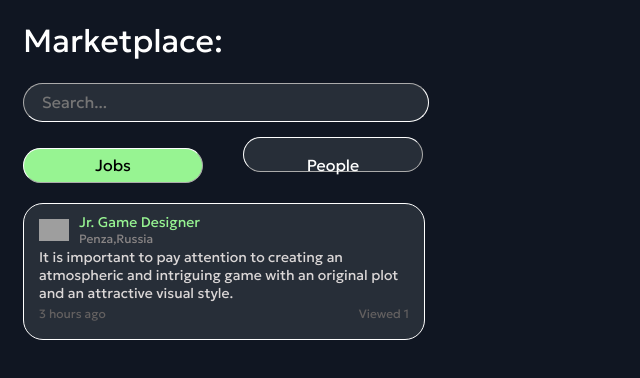
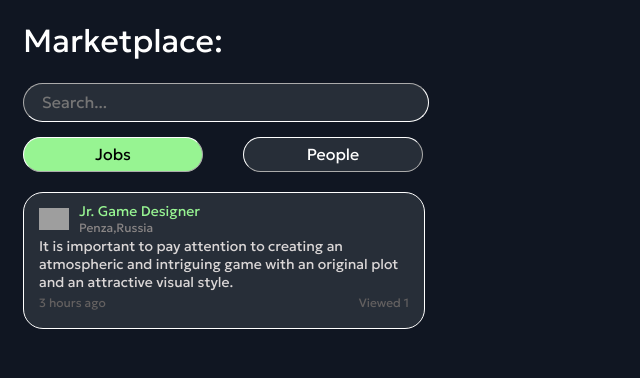
Before and after one commit to MatveyVue/Test, a Vue app: page / in a window 1280 px wide. Shown: the top 378 px of the page, without its empty margins (0-640 px from the left). Built offline with nearby package versions, Linux system fonts and the light colour scheme; grey boxes are pictures that could not be loaded.

Commit message:
Update App.vue

```diff
--- a/src/App.vue
+++ b/src/App.vue
@@ -3,7 +3,7 @@
   <h1 style="font-family: Geologica; color: white; font-weight: normal;">Marketplace:</h1>
   <input style="font-family: Geologica; font-weight: normal; font-size: 16px" placeholder="    Search..."><br>
   <button class="job"><p style="font-family: Geologica; font-weight: normal; color: Black; font-size: 16px; margin-top: 5px;">Jobs</p></button>
-  <button class="peop"><p style="font-family: Geologica; color: White; font-weight: normal; font-size: 16px;">People</p></button>
+  <button class="peop"><p style="font-family: Geologica; color: White; font-weight: normal; font-size: 16px; margin-top: 5px;">People</p></button>
   </div>
 
   <div class="jobs1">
```
